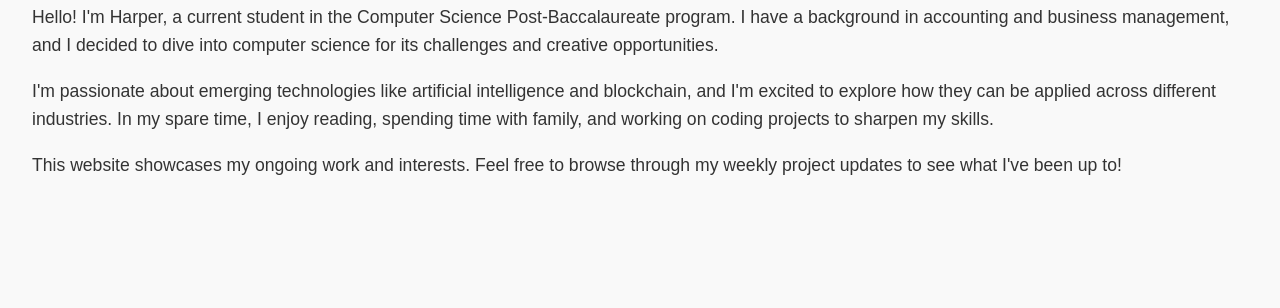
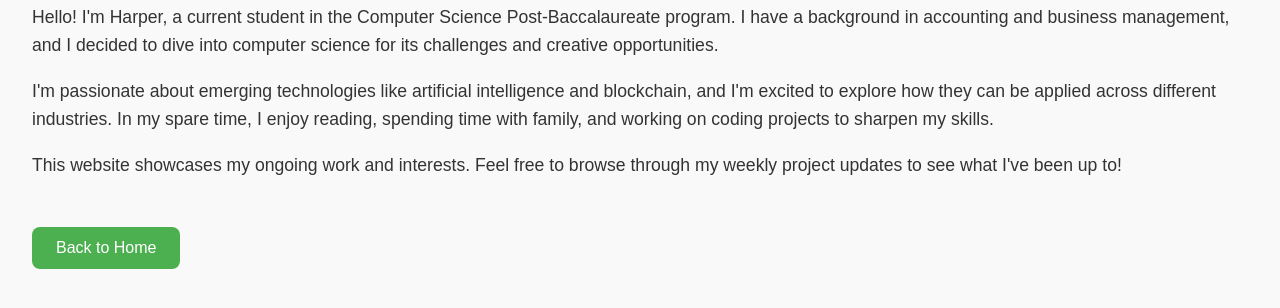
Before and after one commit to Blackjack007H/BlackJack007, a plain HTML site: page about.html in a window 1280 px wide. Shown: the part 98-406 px from the top of the page. Drawn offline with Linux system fonts and the light colour scheme.

Commit message:
Update about.html

```diff
--- a/about.html
+++ b/about.html
@@ -15,6 +15,7 @@
 
     <p>This website showcases my ongoing work and interests. Feel free to browse through my weekly project updates to see what I've been up to!</p>
 
+    <a href="index.html" class="button">Back to Home</a>
 
 </body>
 </html>
```
